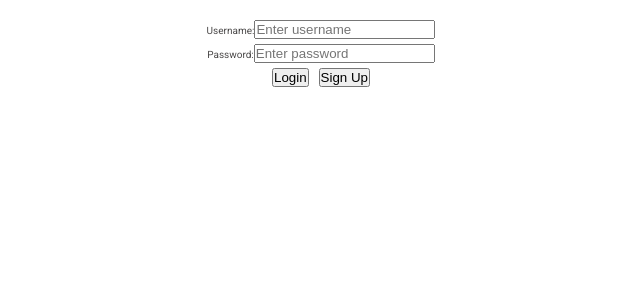
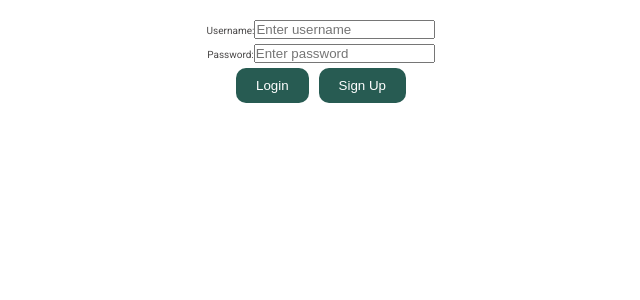
Before and after one commit to NovitaHamilton/certification-project4, a React (Vite) app in the folder client/: page / in a window 1280 px wide. Shown: the top 300 px of the page, without its empty margins (319-959 px from the left). Built offline with nearby package versions, Linux system fonts and the light colour scheme.

Commit message:
Add styling to Button component

```diff
--- a/client/src/components/common/Button.jsx
+++ b/client/src/components/common/Button.jsx
@@ -2,7 +2,11 @@ import React from 'react';
 
 function Button({ children, onClick }) {
   //'children' represents the content inside the 'Button' component, between the opening and closing tags, special prop from React
-  return <button onClick={onClick}>{children}</button>;
+  return (
+    <button className="Button" onClick={onClick}>
+      {children}
+    </button>
+  );
 }
 
 export default Button;
--- a/client/src/components/task/TaskForm.jsx
+++ b/client/src/components/task/TaskForm.jsx
@@ -89,7 +89,7 @@ function TaskForm({
           <input
             name="name"
             type="text"
-            placeholder="Add Title"
+            placeholder="Add Task name"
             value={formInput.name}
             onChange={handleInputChange}
             required
@@ -107,23 +107,6 @@ function TaskForm({
         </div>
         <CloseIcon className="close-icon" onClick={handleCloseTaskForm} />
       </div>
-      {/*<label className="task-form-details">
-        <SourceIcon />
-        <select
-          name="taskList"
-          value={formInput.taskList}
-          onChange={handleInputChange}
-        >
-          <option value="">{tasklist.name}</option>
-          {tasklists
-            .filter((list) => list.id !== tasklist.id)
-            .map((list) => (
-              <option key={list.id} value={list.name}>
-                {list.name}
-              </option>
-            ))}
-        </select>
-            </label>*/}
       <label className="task-form-details">
         <CheckCircleOutlineIcon />
         <select
--- a/client/src/index.css
+++ b/client/src/index.css
@@ -23,11 +23,14 @@ body {
 
 .App {
   margin: 0;
-  padding: 2rem;
+  padding: 2rem 5rem;
 }
 
 /*----------Nav Bar------*/
 
+.App nav {
+  margin-bottom: 5rem;
+}
 .App nav ul {
   padding: 0; /* Remove default padding */
 }
@@ -41,7 +44,7 @@ body {
   color: #ff7f50;
   font-size: 2em;
   font-weight: 700;
-  text-decoration: none;
+
   padding: 1rem 2rem;
   transition: background-color 0.3s;
 }
@@ -63,14 +66,13 @@ body {
   display: flex;
   flex-direction: row;
   justify-content: flex-start;
-  gap: 5rem;
+  gap: 10rem;
 }
 
 .Home {
   display: flex;
   flex-direction: column;
   align-items: flex-start;
-  padding: 3rem;
   gap: 3rem;
 }
 
@@ -117,8 +119,8 @@ body {
   gap: 2rem;
   text-decoration: none;
   box-shadow: 0 0 2rem;
-  margin-top: 7rem;
-  padding: 2rem;
+  margin-top: 5rem;
+  padding: 4rem;
   position: relative;
   min-width: 40%;
   background: #e9e5f8;
@@ -143,12 +145,13 @@ body {
   display: flex;
   justify-content: space-between;
   align-items: center;
-  gap: 4rem;
   font-size: 1.5em;
+  width: 100%;
 }
 
 .tasklist-header h2 {
-  font-weight: 400;
+  font-weight: 500;
+  color: #ff7f50;
 }
 
 .edit-delete-icons {
@@ -213,8 +216,8 @@ body {
 
 .close-icon {
   position: absolute;
-  top: 0.5rem;
-  right: 0.5rem;
+  top: 0;
+  right: 0;
 }
 
 .tasks-container {
@@ -266,11 +269,14 @@ body {
   display: flex;
   flex-direction: column;
   gap: 1rem;
+  position: relative;
+  padding: 2rem;
 }
 
 .task-form-header {
   display: flex;
   flex-direction: column;
+  gap: 1rem;
 }
 
 .task-form-details {
@@ -302,3 +308,19 @@ body {
   align-items: flex-end;
   gap: 1rem;
 }
+
+/*----------Button------*/
+
+.Button {
+  background-color: #275b52;
+  color: white;
+  border: none;
+  border-radius: 1rem;
+  padding: 1rem 2rem;
+  cursor: pointer;
+  transition: background-color 0.3s;
+}
+
+.Button:hover {
+  background-color: #1f433d;
+}
```
